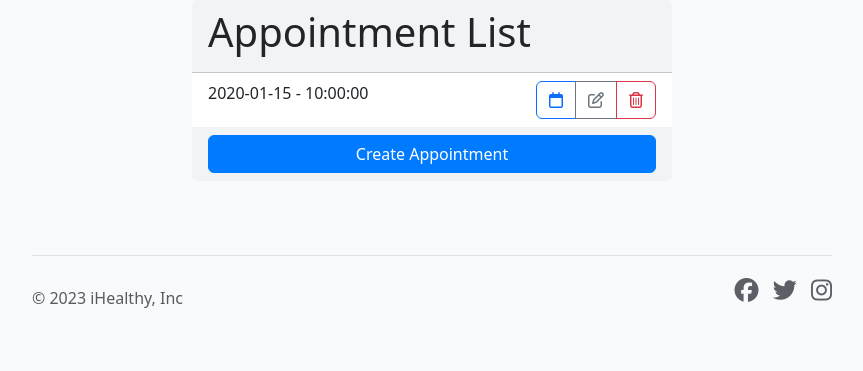
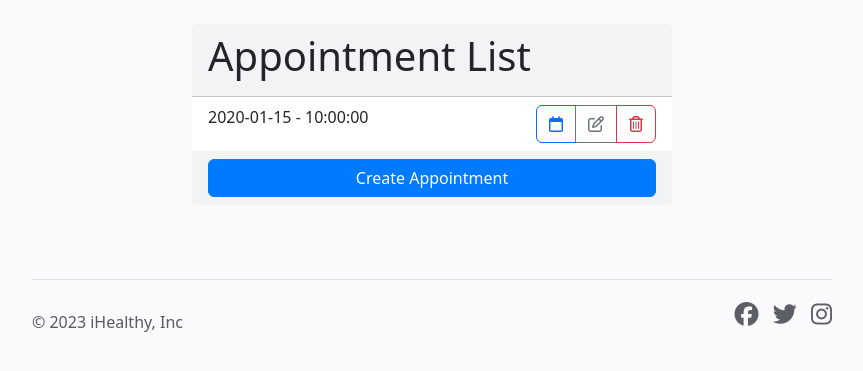
Before and after one commit to Giov3ss/iHealthy, a Django app: page /list/ in a window 1280 px wide. Shown: the part 60-431 px from the top of the page, without its empty margins (208-1071 px from the left). Run offline with Django 3.2, Linux system fonts and the light colour scheme; a user stored in the database is signed in; tables that the repository leaves empty hold one stand-in row (values such as "Sample post"); some libraries are stand-ins or nearby versions.

Commit message:
ading some margin top to the appointment list, and take out the bullet point

```diff
--- a/appointments/templates/appointments/list.html
+++ b/appointments/templates/appointments/list.html
@@ -4,11 +4,11 @@
 
 
 <div class="d-flex aligns-items-center justify-content-center">
-    <div class="card" style="width: 30rem;">
+    <div class="card mt-4" style="width: 30rem;">
         <div class="card-header">
             <h1>Appointment List</h1>
         </div>
-        <ul class="list-group list-group-flush">
+        <ul class="list-group list-group-flush list-unstyled">
             {% for appointment in appointments %}
             <li class="list-group-item d-flex justify-content-between align-items-start">
                 {{ appointment }}
@@ -26,7 +26,7 @@
                 </div>
             </li>
             {% empty %}
-            <li>No appointment found.</li>
+            <li class="text-center">No appointment found.</li>
             {% endfor %}
         </ul>
         <div class="card-footer">
```
